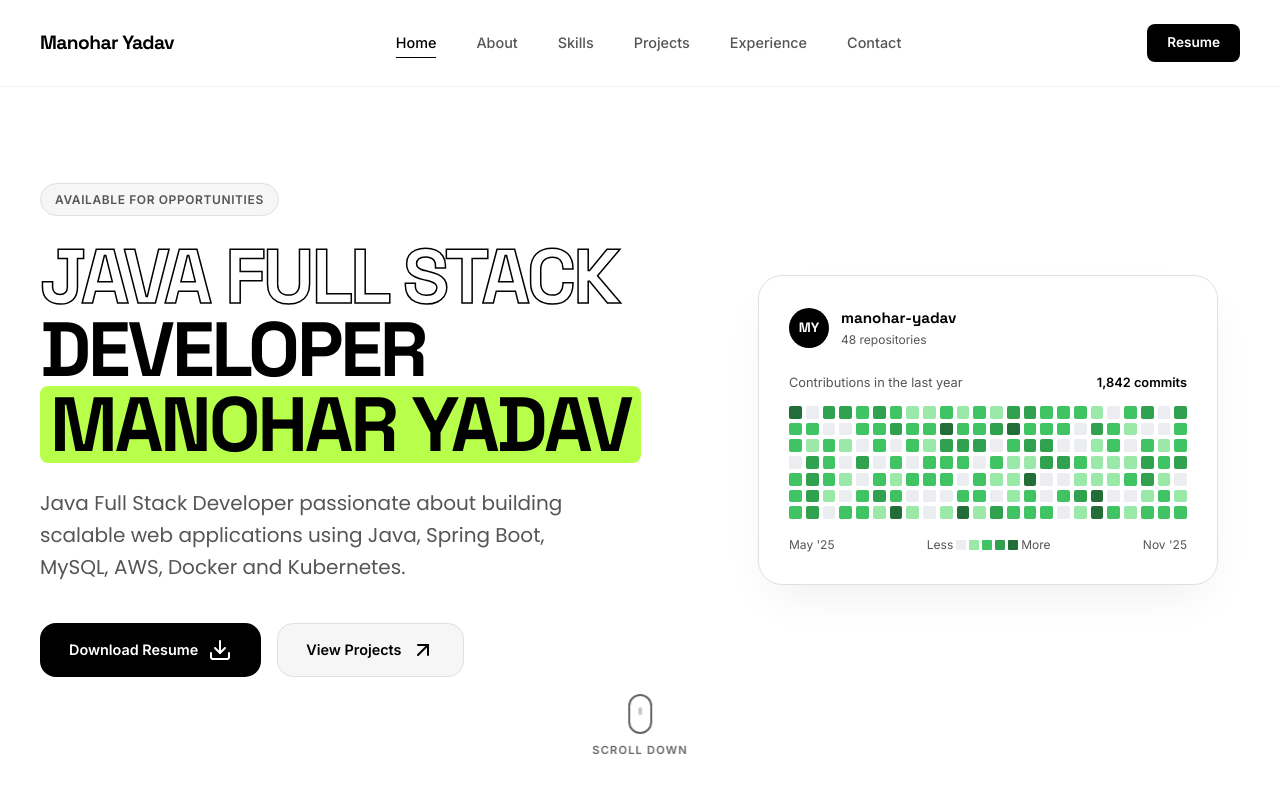
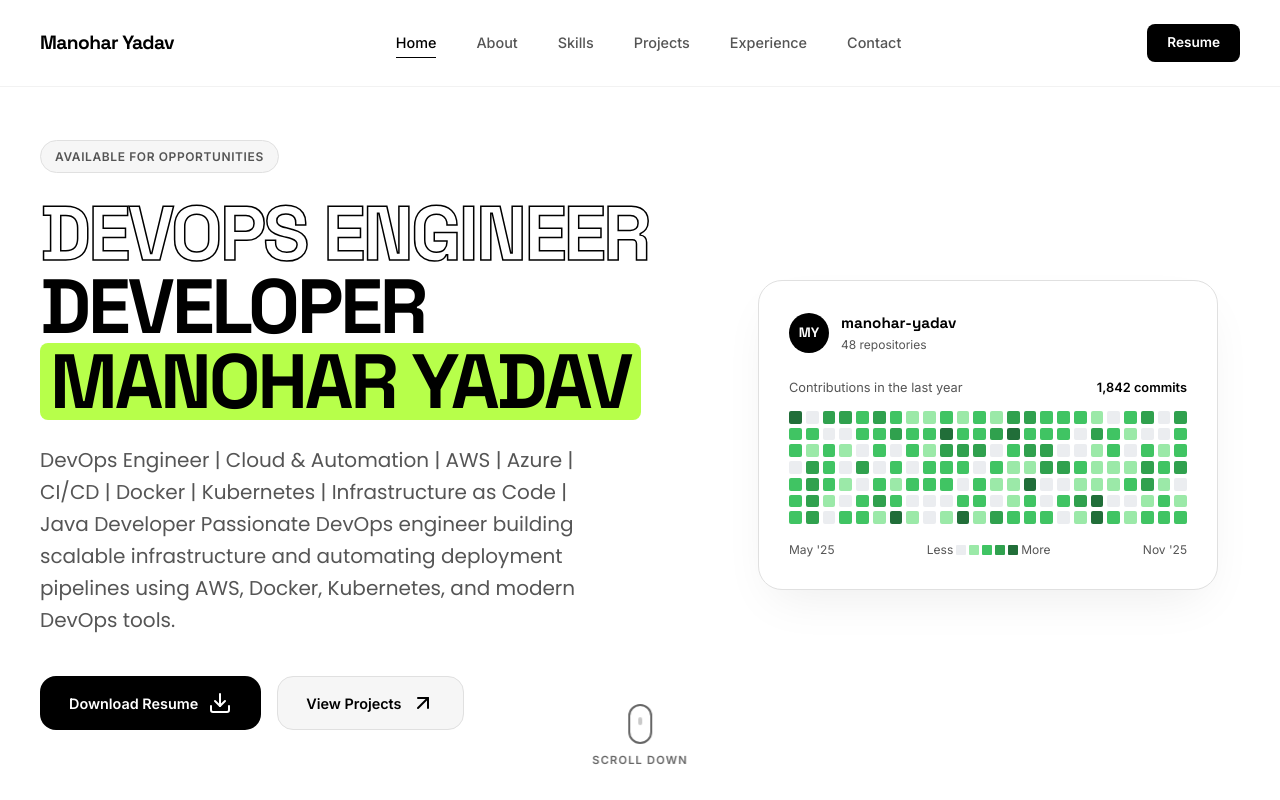
Before and after one commit to itsmanoharyadav96/Portfolio-DevOps, a plain HTML site: page index.html in a window 1280 px wide. Shown: the top 800 px of the page. Drawn offline with nearby package versions, Linux system fonts and the light colour scheme; some icons are missing.

Commit message:
profile update

```diff
--- a/index.html
+++ b/index.html
@@ -55,13 +55,14 @@
                     <div class="hero-content">
                         <div class="badge reveal-up">Available for Opportunities</div>
                         <h1 class="hero-title reveal-up">
-                            <span class="text-stroke">JAVA FULL STACK</span><br>
+                            <span class="text-stroke">DEVOPS ENGINEER</span><br>
                             <span>DEVELOPER</span><br>
                             <span class="text-accent">MANOHAR YADAV</span>
                         </h1>
                         <p class="hero-desc reveal-up">
-                            Java Full Stack Developer passionate about building scalable web applications using Java, Spring Boot, MySQL, AWS, Docker and Kubernetes.
-                        </p>
+DevOps Engineer | Cloud & Automation | AWS | Azure | CI/CD | Docker | Kubernetes | Infrastructure as Code | Java Developer
+
+Passionate DevOps engineer building scalable infrastructure and automating deployment pipelines using AWS, Docker, Kubernetes, and modern DevOps tools.                        </p>
                         <div class="hero-ctas reveal-up">
                             <a href="assets/docs/Resume_Manohar_Yadav.pdf" download class="btn btn-primary">
                                 <span>Download Resume</span>
```
